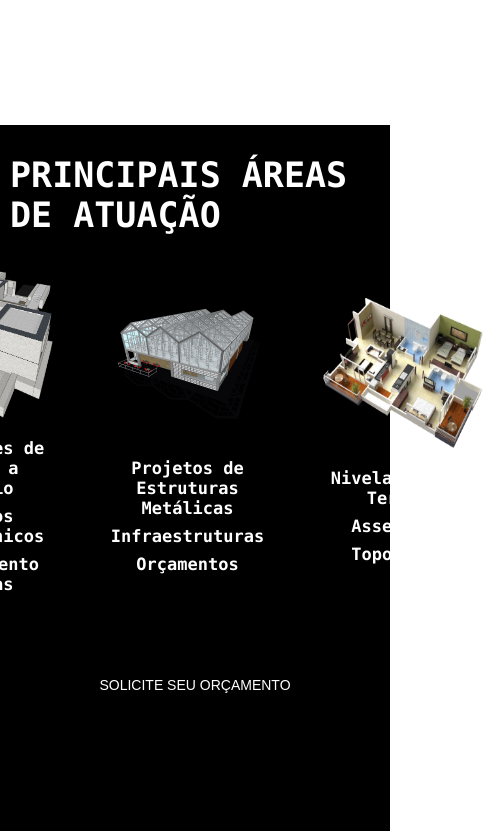
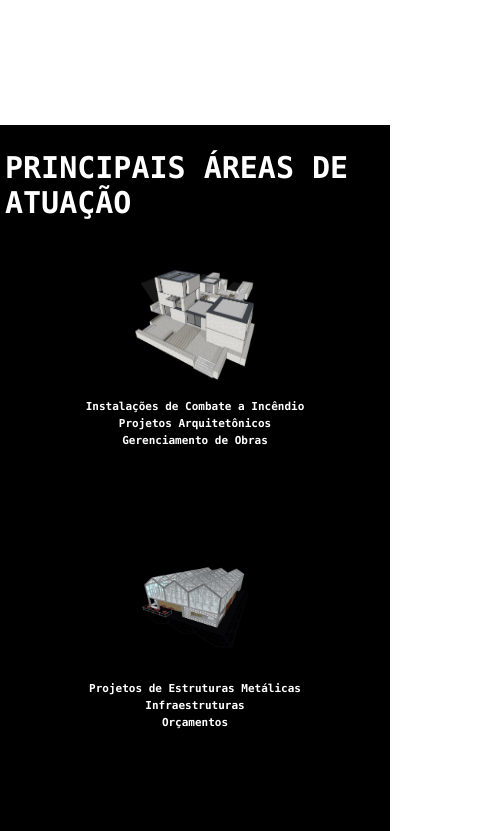
Before and after one commit to lucasdksan/Test_Site_SL, a React (Create React App) app: page / in a window 390 px wide. Shown: the part 1600-2431 px from the top of the page, 503 px wide, since content can reach past the window. Built offline with nearby package versions, Linux system fonts and the light colour scheme; the HTML template or start-up script is replaced by a standard one.

Commit message:
Modificação para a adaptação da responsividade #2

```diff
--- a/src/styles/components/Card.ts
+++ b/src/styles/components/Card.ts
@@ -8,13 +8,37 @@ export const Container = styled.div`
     flex-direction: column;
     width: 350px;
     height: 400px;
-    padding: 10px 20px;
-    margin-right: 15px;
+    padding: 10px 15px;
+    margin-right: 7.5px;
+    margin-left: 7.5px;
+    @media(max-width: 1090px){
+        padding: 10px 5px;
+    }
+    @media(max-width: 915px){
+        width: 390px;
+        height: 380px;
+        padding: 10px 5px;
+        margin-right: 3.5px;
+        margin-left: 3.5px;
+    }
+    @media(max-width: 780px){
+        padding: 10px 0px;
+        margin-right: 3px;
+        margin-left: 3px;
+    }
 `;
 export const Image = styled(motion.img)`
     width: 160px;
     height: 150px;
     margin-bottom: 20px;
+    @media(max-width: 1090px){
+        width: 140px;
+        height: 130px;
+    }
+    @media(max-width: 915px){
+        width: 120px;
+        height: 110px;
+    }
 `;
 export const Txt = styled.h1`
     color: #fff;
@@ -22,4 +46,16 @@ export const Txt = styled.h1`
     font-family: Consolas;
     margin-bottom: 8px;
     text-align: center;
+    @media(max-width: 1090px){
+        font-size: 15px;
+        margin-bottom: 6px;
+    }
+    @media(max-width: 915px){
+        font-size: 13px;
+        margin-bottom: 6px;
+    }
+    @media(max-width: 780px){
+        font-size: 11px;
+        margin-bottom: 4px;
+    }
 `;
--- a/src/styles/pages/Home.ts
+++ b/src/styles/pages/Home.ts
@@ -151,9 +151,13 @@ export const ThirdBlock = styled.section`
     width: 100%;
     height: 100vh;
     background-color: #000;
+    @media(max-width: 1090px){
+        justify-content: space-evenly;
+        padding: 25px 5px;
+    }
 `;
 export const TitleThirdBlock = styled.h1`
-    font-size: 35px;
+    font-size: 30px;
     font-family: Consolas;
     color: #fff;
 `;
@@ -163,12 +167,18 @@ export const AreaDescriptionThirdBlock = styled.div`
     justify-content: center;
     flex-direction: row;
     width: 100%;
+    height: 100vh;
     margin-bottom: 30px;
+    @media(max-width: 640px){
+        flex-direction: column;
+    }
 `;
 export const Whatsapp = styled.span`
-    margin-bottom: 20px;
-    width: 250px;
-    height: 40px;
+    width: 260px;
+    height: 50px;
+    display: flex;
+    align-items: center;
+    justify-content: center;
 `;
 export const Button = styled.a`
     text-decoration: none;
@@ -200,20 +210,21 @@ export const Button = styled.a`
         color: #fff;
     }
     @media(max-width: 800px){
-        -moz-transition: none;
-        -webkit-transition: none;
-        transition: none;
-        transition-property: none;
+        -moz-transition: all 0.5s;
+        -webkit-transition: all 0.5s;
+        transition: all 0.5s;
         transform: scale(1);
-        background-color: #000000;
+        background-color: #353535;
+        color: #fff;
         &:hover{
-            cursor: none;
-            -moz-transition: none;
-            -webkit-transition: none;
-            transition: none;
-            transition-property: none;
-            transform: none;
-            background-color: #000000;
+            cursor: pointer;
+            -moz-transition: all 0.5s;
+            -webkit-transition: all 0.5s;
+            transition: all 0.5s;
+            transition-property: transform;
+            transform: scale(0.9);
+            background-color: #34af23;
+            color: #fff;
         }
     }
 `;
```
